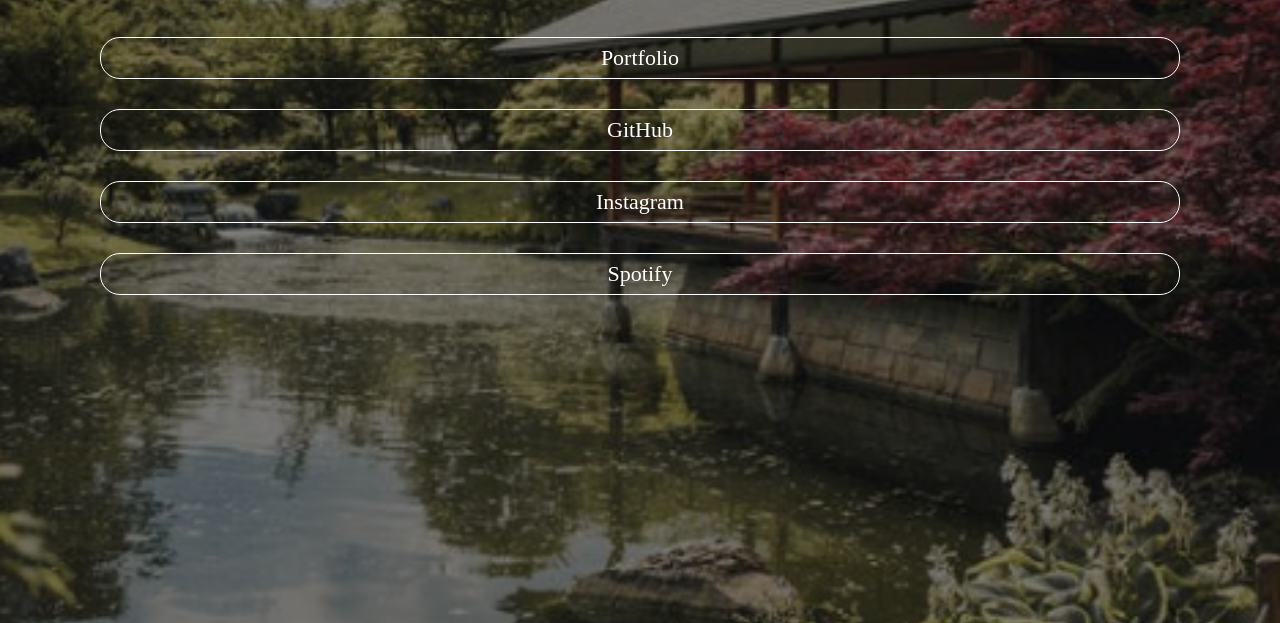
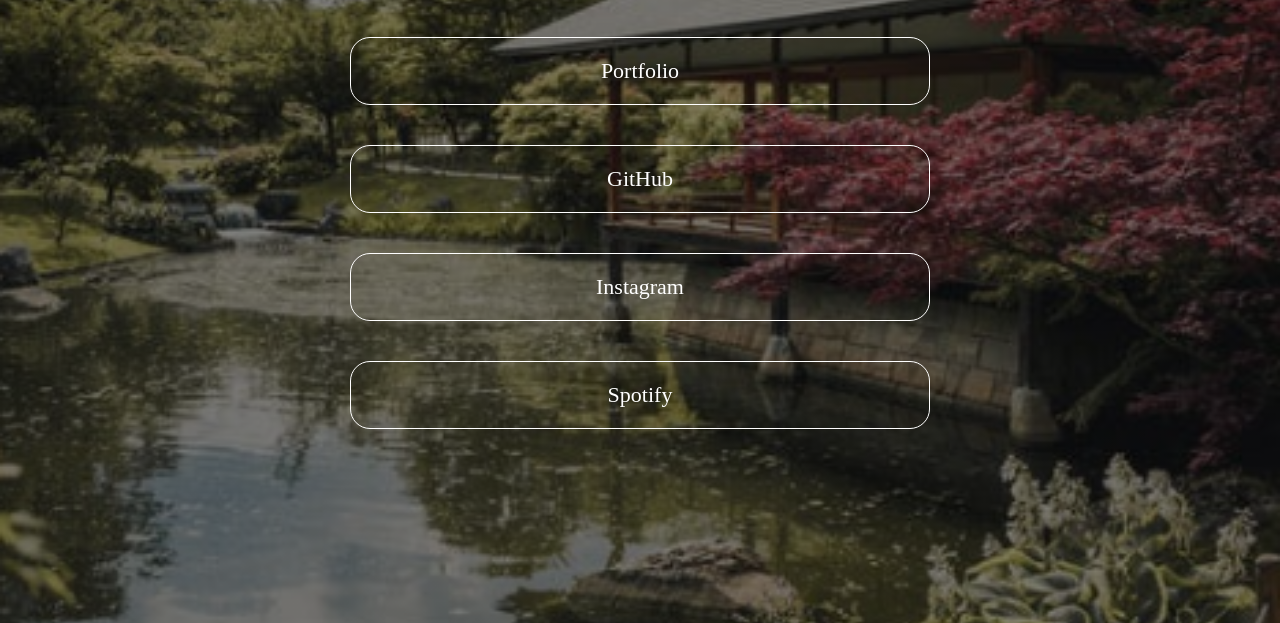
Before and after one commit to Chris-973/LinksTree, a plain HTML site: page index.html in a window 1280 px wide. Shown: the part 227-850 px from the top of the page. Drawn offline with nearby package versions, Linux system fonts and the light colour scheme; animation ran at ten frames a second.

Commit message:
responsive

```diff
--- a/styles.css
+++ b/styles.css
@@ -59,3 +59,23 @@
 main a{
     color: #fff;
 }
+
+@media (min-width: 610px){
+    main ul li{
+        margin: 30px 150px;
+    }
+}
+
+@media (min-width: 800px) {
+
+    main ul li {
+        padding: 20px 0;
+        margin: 40px 200px;
+    }
+}
+
+@media (min-width: 1100px){
+    main ul li{
+        margin: 40px 350px;
+    }
+}
```
